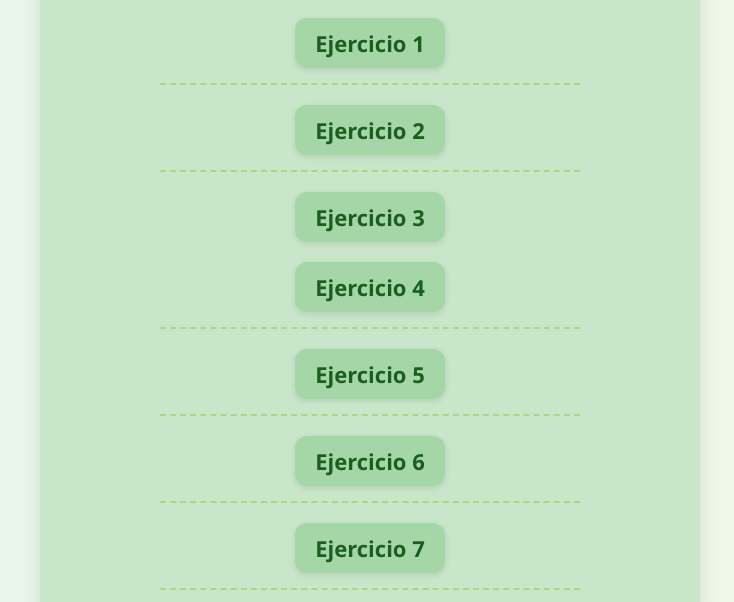
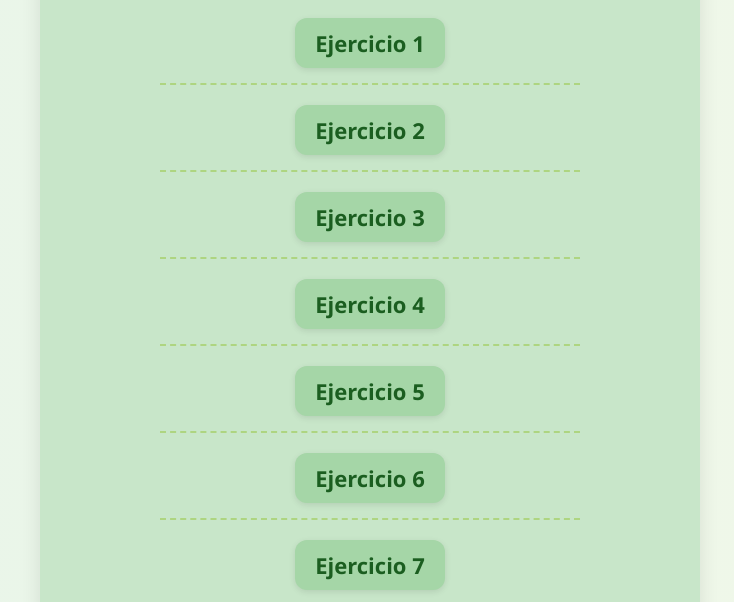
Before and after one commit to Dayana-u23/plataformas-moviles-entregas, a plain HTML site: page index.html in a window 1280 px wide. Shown: the part 186-788 px from the top of the page, without its empty margins (270-1004 px from the left). Drawn offline with Linux system fonts and the light colour scheme.

Commit message:
Update index.html

```diff
--- a/index.html
+++ b/index.html
@@ -98,6 +98,7 @@
 
     <div class="ejercicios">
       <a href="tp-3/index.html"> Ejercicio 3</a>
+          <div class="bordes"></div>
     </div>
 
     <div class="ejercicios">
```
